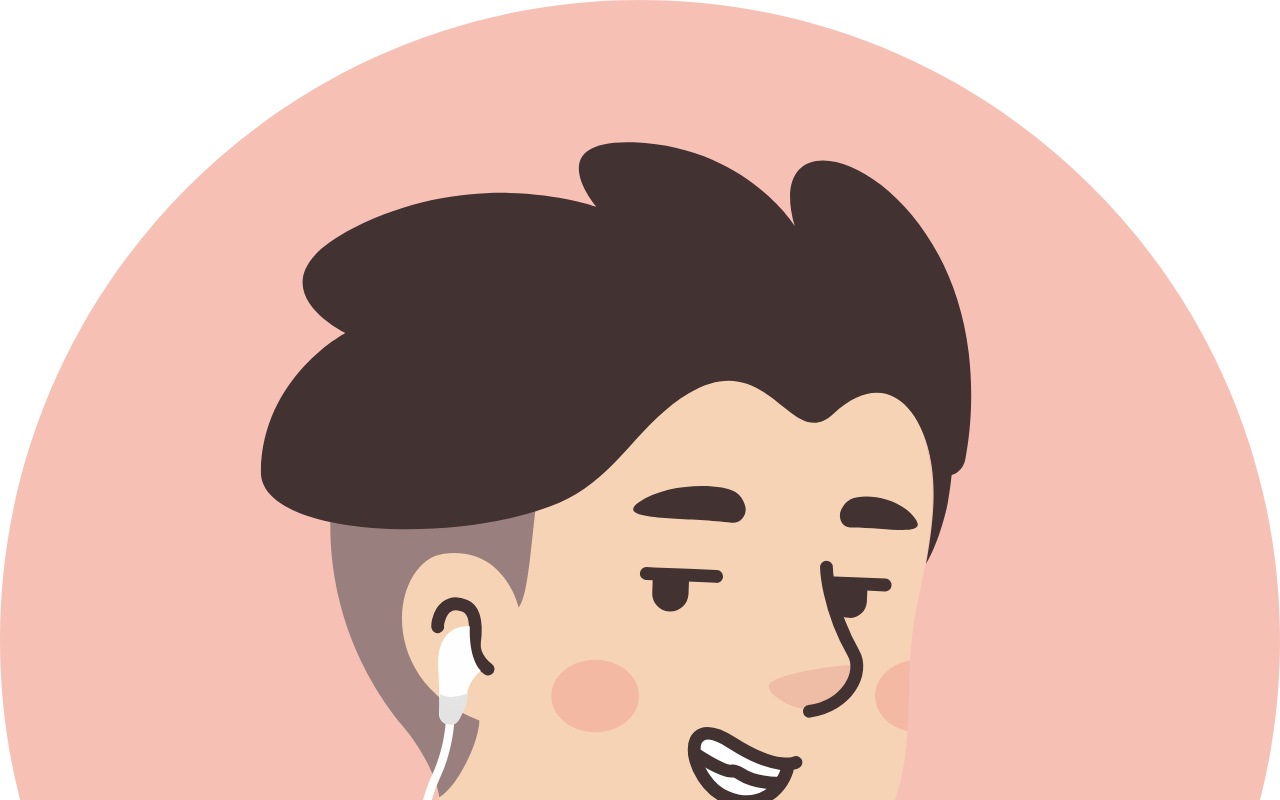
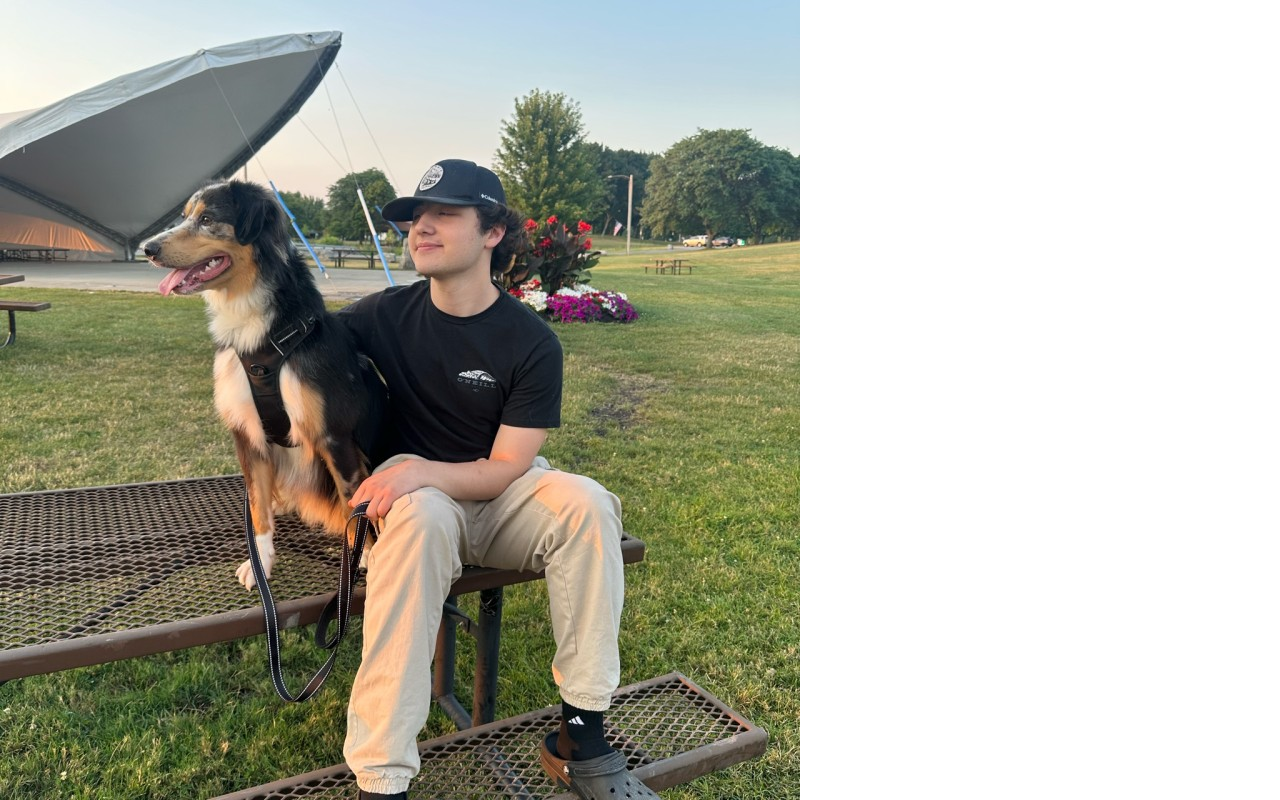
Before and after one commit to JB957/JB957.github.io, a React (Vite) app: page /about-me in a window 1280 px wide. Shown: the top 800 px of the page. Built offline with nearby package versions, Linux system fonts and the light colour scheme.

Commit message:
Made changes for personal customization

```diff
--- a/src/components/AboutMe.jsx
+++ b/src/components/AboutMe.jsx
@@ -1,7 +1,7 @@
 import { useRef } from "react";
 import { useMediaQuery } from "react-responsive";
 import ViewFooter from "./ViewFooter";
-import avatarSvg from "../assets/svgs/avatar.svg";
+import avatar from "../assets/Jpegs/Me.png";
 import gsap from "gsap";
 import { useGSAP } from "@gsap/react";
 
@@ -70,7 +70,7 @@ const AboutMe = () => {
                     </div>
                     {/* Imagen estática dentro del marco */}
                     <img
-                        src={avatarSvg}
+                        src={avatar}
                         alt="avatar"
                         className={`${
                             isTallerThan700 ? "md:w-[14vw]" : "md:w-[20vh]"
--- a/src/components/DiscChannel.jsx
+++ b/src/components/DiscChannel.jsx
@@ -1,7 +1,7 @@
 import { useState, useRef } from "react";
 import { RiDiscFill } from "react-icons/ri";
 import { useMediaQuery } from "react-responsive";
-import avatar from "../assets/svgs/avatar.svg";
+import avatar from "../assets/Jpegs/Me.png";
 import gsap from "gsap";
 import { useGSAP } from "@gsap/react";
 
```
Also changed, not shown: src/assets/Jpegs/Me.png (added), src/assets/svgs/avatar.svg (deleted).
